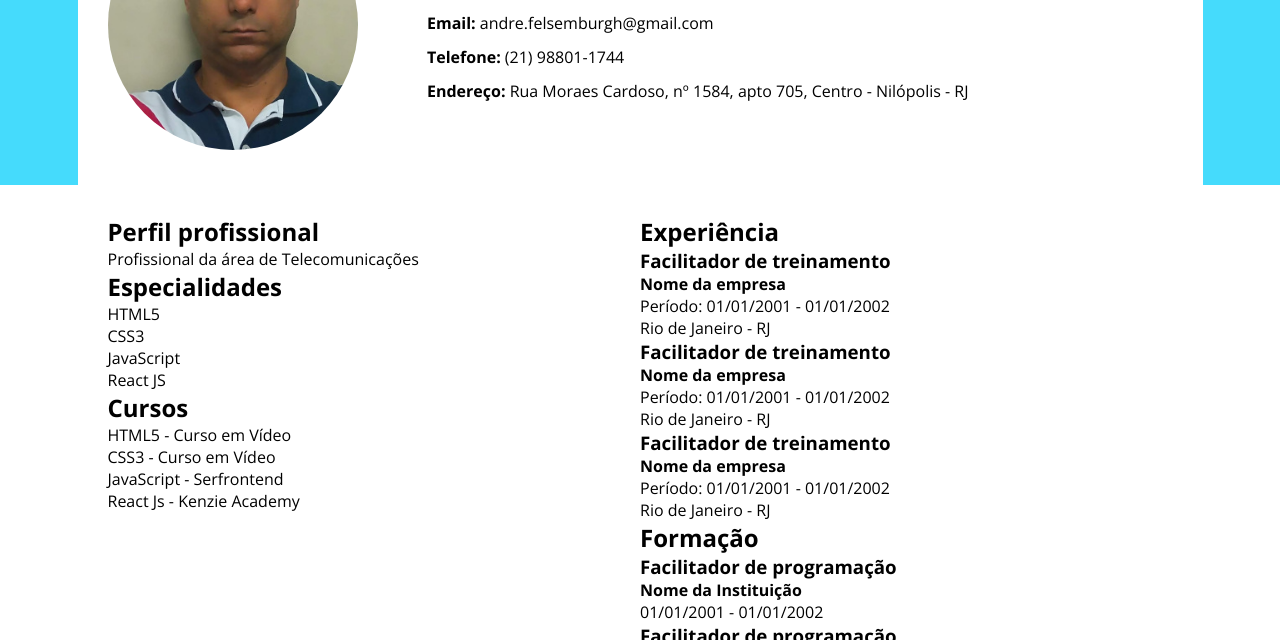
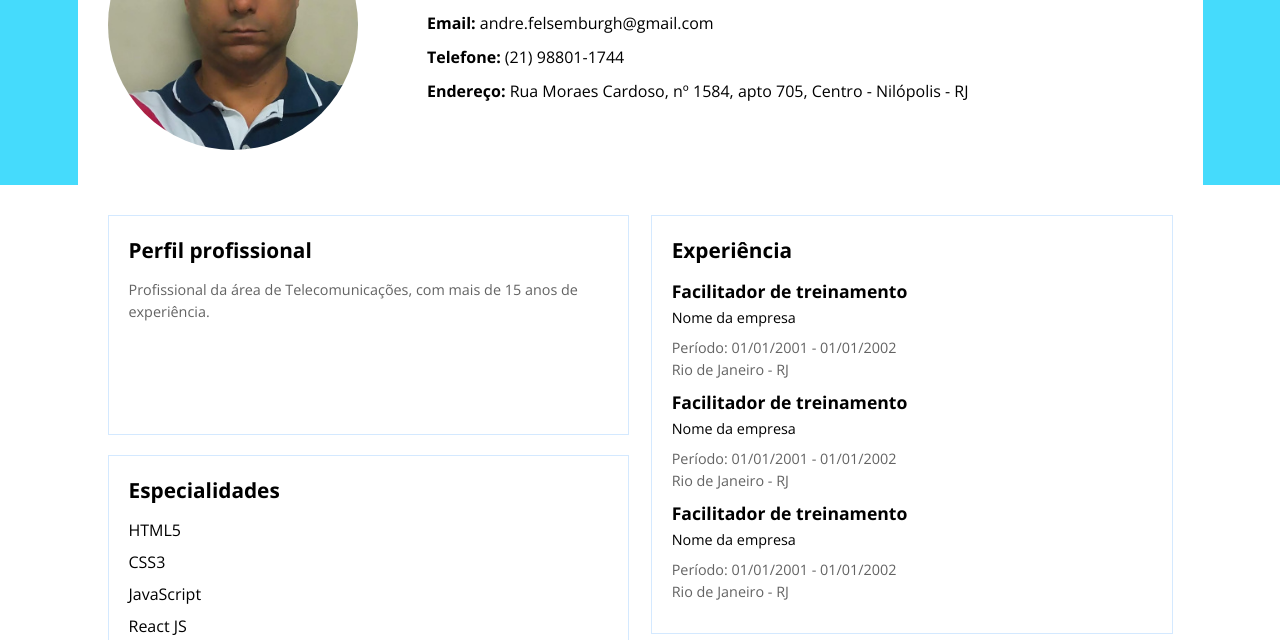
Before and after one commit to AndreFelsemburgh/kenzie, a plain HTML site: page index.html in a window 1280 px wide. Shown: the part 160-800 px from the top of the page. Drawn offline with nearby package versions, Linux system fonts and the light colour scheme.

Commit message:
Estilização do conteudo principal
Estilização do conteúdo principal. Tudo que está envolvido entre a tag <main>

```diff
--- a/css/style.css
+++ b/css/style.css
@@ -41,7 +41,7 @@ html, body, figure, img, div, input, textarea, p, h1, h2, h3, h4, h5, h6, ul, li
 }
 
 .coluna {
-    flex-basis: 50%;
+    flex-basis: 49%;
 }
 
 .hidden {
@@ -128,14 +128,44 @@ main .linha {}
 main .coluna {}
 main .coluna-esquerda {}
 main .coluna-direita {}
-main .coluna section {}
-main .coluna section h2 {}
-main .coluna section p {}
+
+main .coluna section {
+    border: 1px solid #d4e9ff;
+    margin: 0 0 20px;
+    padding: 20px;
+    min-height: 178px;
+}
+
+main .coluna section h2 {
+    font-size: 1.3rem;
+    margin: 0 0 15px;
+}
+
+main .coluna section p {
+    font-size: 0.9rem;
+    color: #636363;
+    line-height: 1.5;
+}
+
 main .coluna section ul {}
-main .coluna section ul li {}
-main .coluna section ul li h3 {}
-main .coluna section ul li strong {}
-main .coluna section ul li p {}
+
+main .coluna section ul li {
+    margin: 0 0 10px;
+}
+
+main .coluna section ul li h3 {
+    font-size: 1.1rem;
+}
+main .coluna section ul li strong {
+    font-size: 0.9em;
+    font-weight: 500;
+    margin: 5px 0 10px;
+    display: inline-block;
+}
+
+main .coluna section ul li p {
+    font-size: 0.9rem;
+}
 
 
 
--- a/index.html
+++ b/index.html
@@ -46,7 +46,7 @@
                        <!-- PERFIL PROFISSIONAL -->
                        <section>
                            <h2>Perfil profissional</h2>
-                           <p>Profissional da área de Telecomunicações</p>
+                           <p>Profissional da área de Telecomunicações, com mais de 15 anos de experiência.</p>
                        </section>
 
                        <!-- ESPECIALIDADES -->
```
